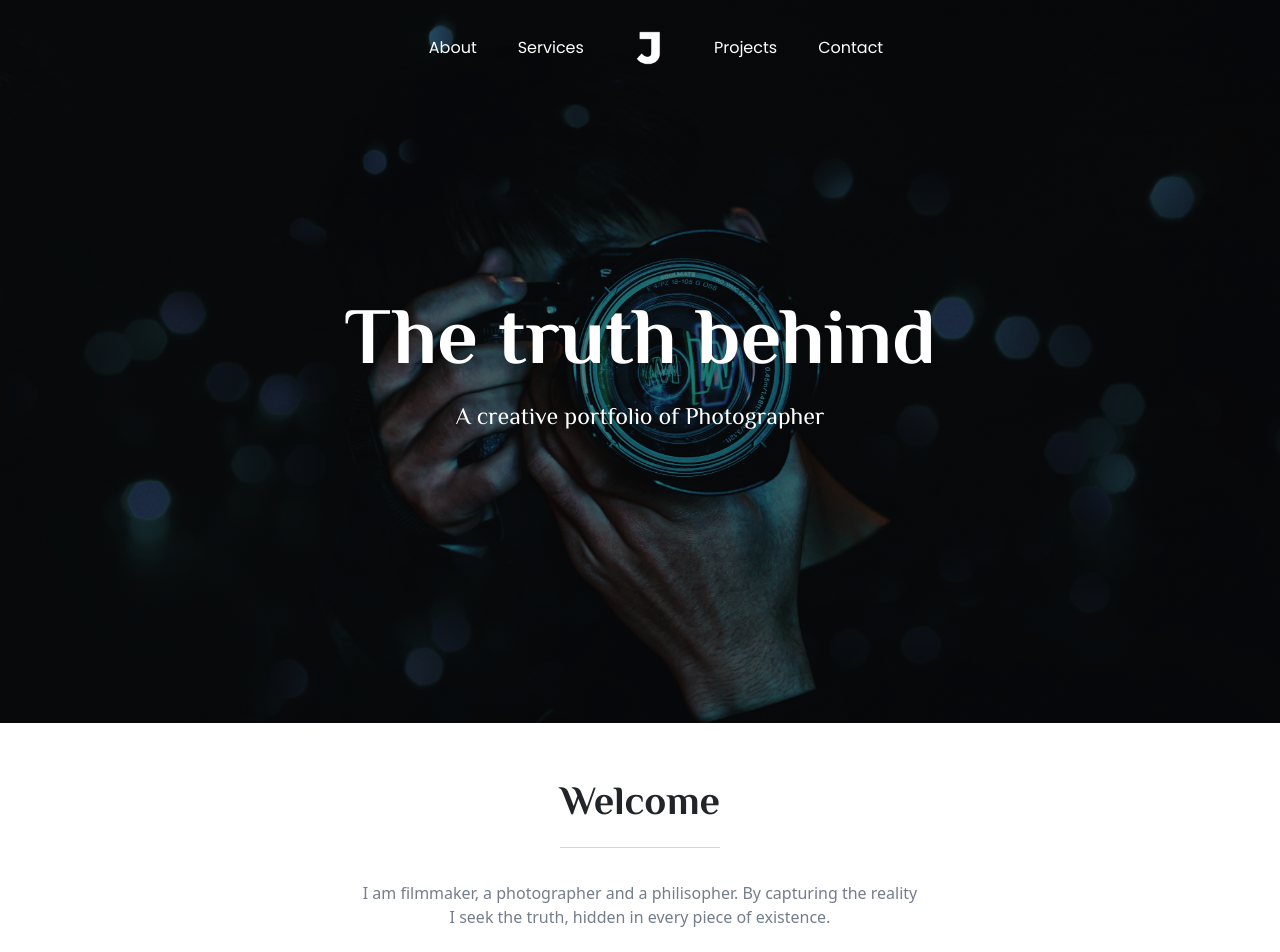
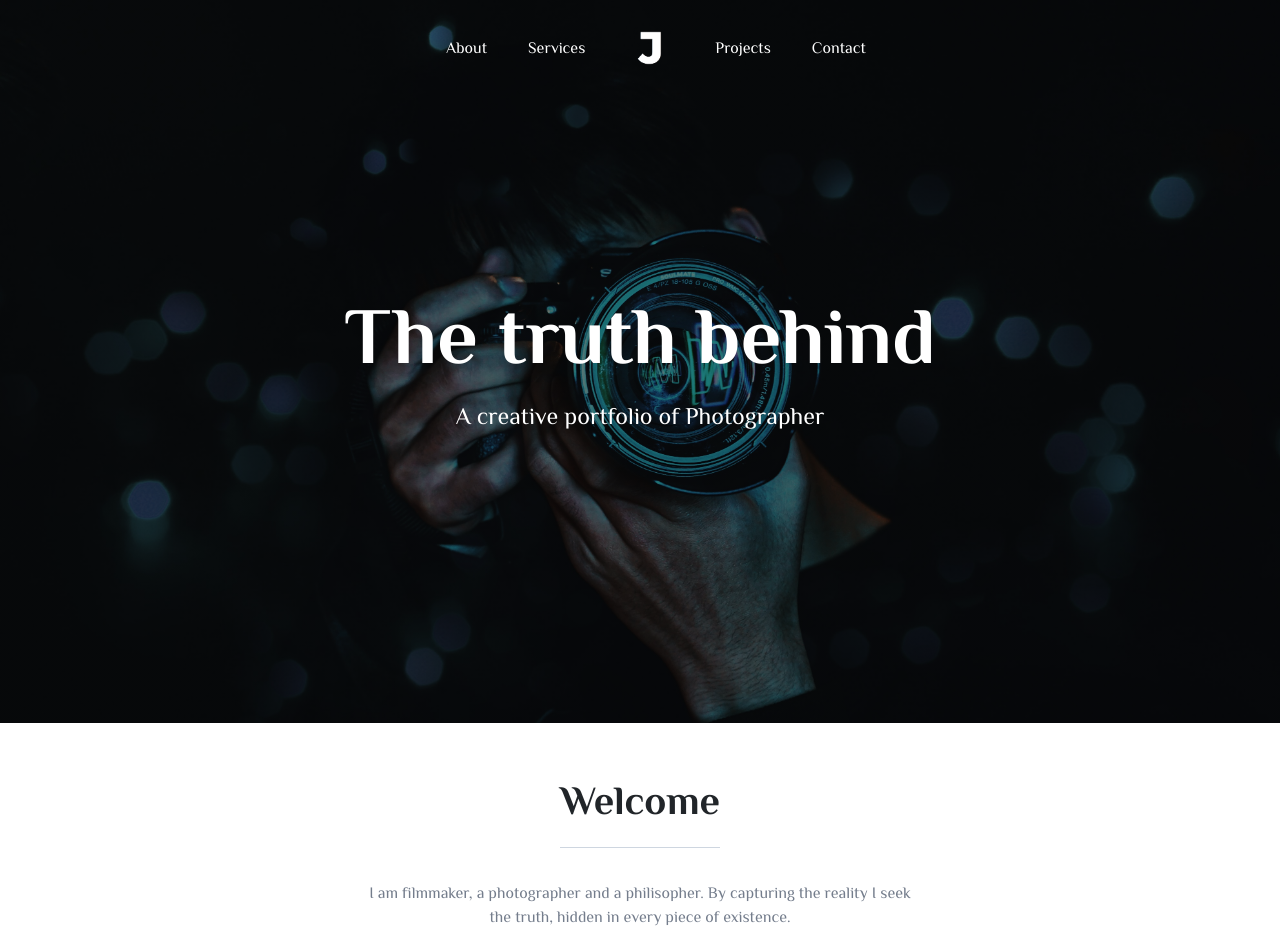
Before and after one commit to JCciasico/Photographer-Website-Design, a Vue app: page / in a window 1280 px wide. Shown: the top 952 px of the page. Built offline with nearby package versions, Linux system fonts and the light colour scheme; what vue-scroll-reveal would draw is missing.

Commit message:
refactor: font style

```diff
--- a/src/components/NavBar.vue
+++ b/src/components/NavBar.vue
@@ -38,12 +38,12 @@
 </script>
 
 <style scoped>
-@import url('https://fonts.googleapis.com/css2?family=Poppins&display=swap');
+@import url('https://fonts.googleapis.com/css2?family=Philosopher:wght@400;700&display=swap');
 
 a{
     color: white;
     font-size: 1rem;
-    font-family: 'Poppins', sans-serif;
+    font-family: 'Philosopher', sans-serif;
     text-decoration: none;
 }
 a:hover{
--- a/src/components/WelcomeSection.vue
+++ b/src/components/WelcomeSection.vue
@@ -37,5 +37,6 @@
 p{
     margin-top: 50px;
     color: #747d8c;
+    font-family: 'Philosopher', sans-serif;
 }
 </style>
```
